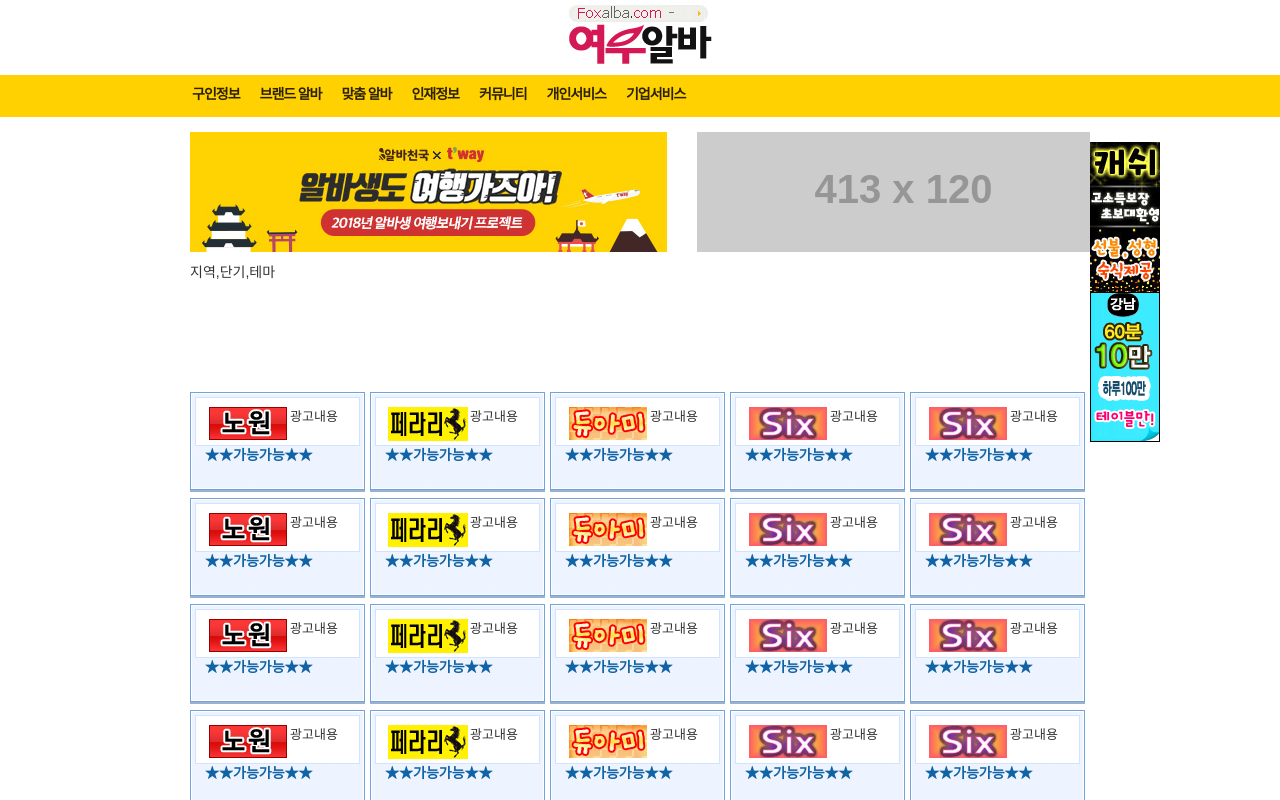
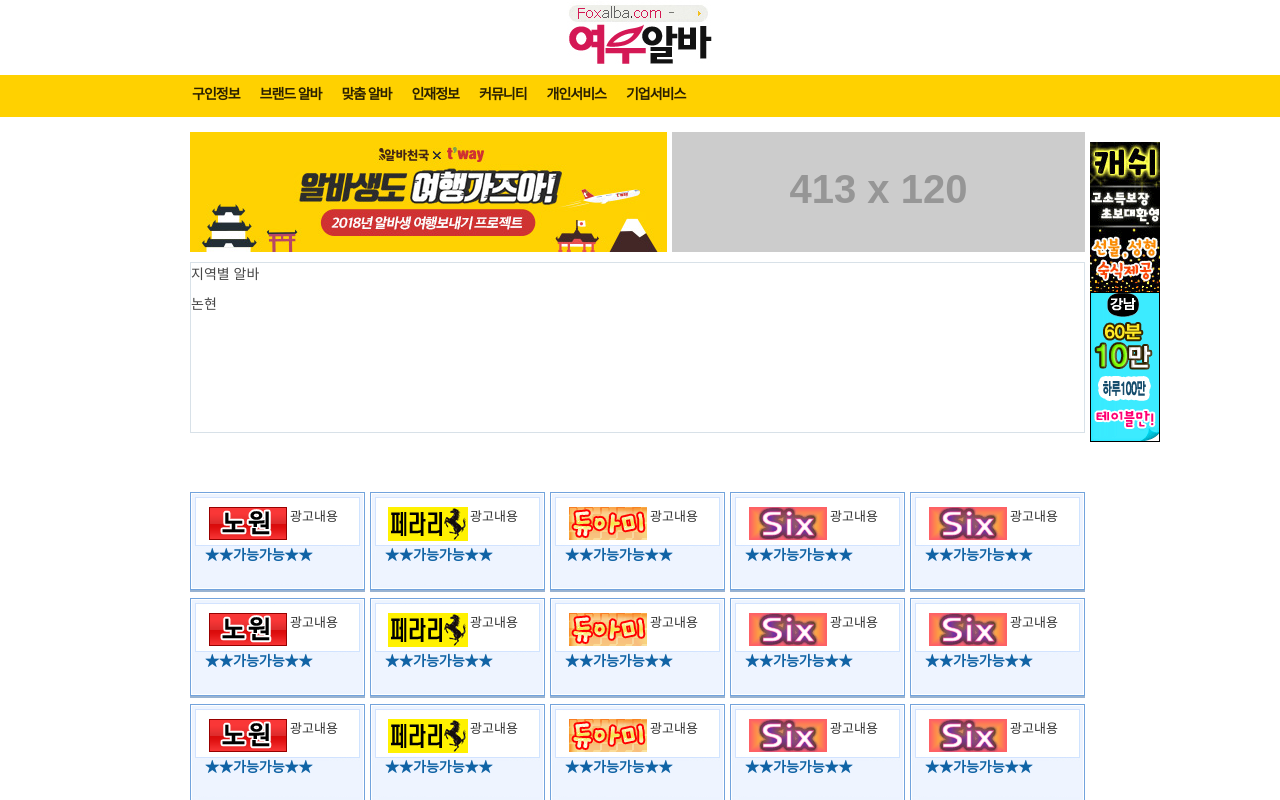
Before and after one commit to jswo3901/boxsite, a React (Create React App) app: page / in a window 1280 px wide. Shown: the top 800 px of the page. Built offline with nearby package versions, Linux system fonts and the light colour scheme.

Commit message:
mainTop2하는중

```diff
--- a/src/Home/MainTop.css
+++ b/src/Home/MainTop.css
@@ -19,13 +19,29 @@
     position: relative;
     overflow: hidden;
     float: right;
-    width: 393px;
     height: 120px;
-    /* margin-left: 5px; */
+    margin-right: 5px;
 }
 
 .mainTop2 {
     float: left;
     width: 900px;
-    height: 130px;
+    height: 230px;
 }
+#PrimaryMenu {
+    width: 895px;
+    height: 171px;
+    margin: 0 0 10px;
+    border: 1px solid #d8e1e8;
+}
+#PrimaryMenu>li {
+    float: left;
+    width: 267px;
+}
+#Primarymenu>li>p.titleSub {
+    width: 266px;
+    font-weight: bold;
+    text-align: center;
+    background-color: #f8f8f8;
+    border-bottom: 1px solid #d8e1e8;
+}
--- a/src/Home/MainTop.js
+++ b/src/Home/MainTop.js
@@ -19,7 +19,16 @@
                 </div>
               </div>
               <div className="mainTop2">
-                지역,단기,테마
+                <ul id="PrimaryMenu">
+                    <li className="list01">
+                        <p className="titleSub">
+                            지역별 알바
+                        </p>
+                        <p className="menu">
+                        논현
+                        </p>
+                    </li>
+                </ul>
               </div>
             </div>
     );
```
